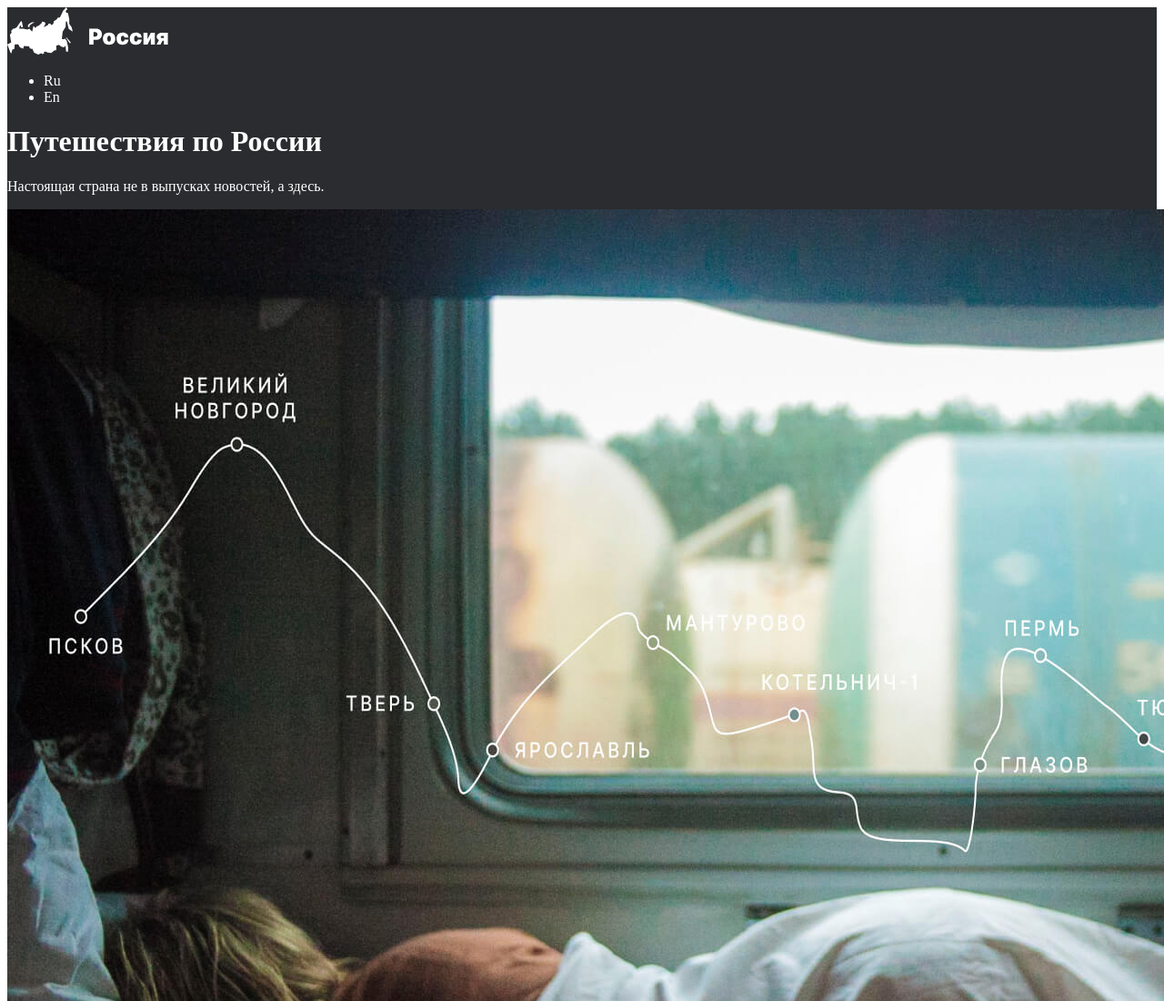
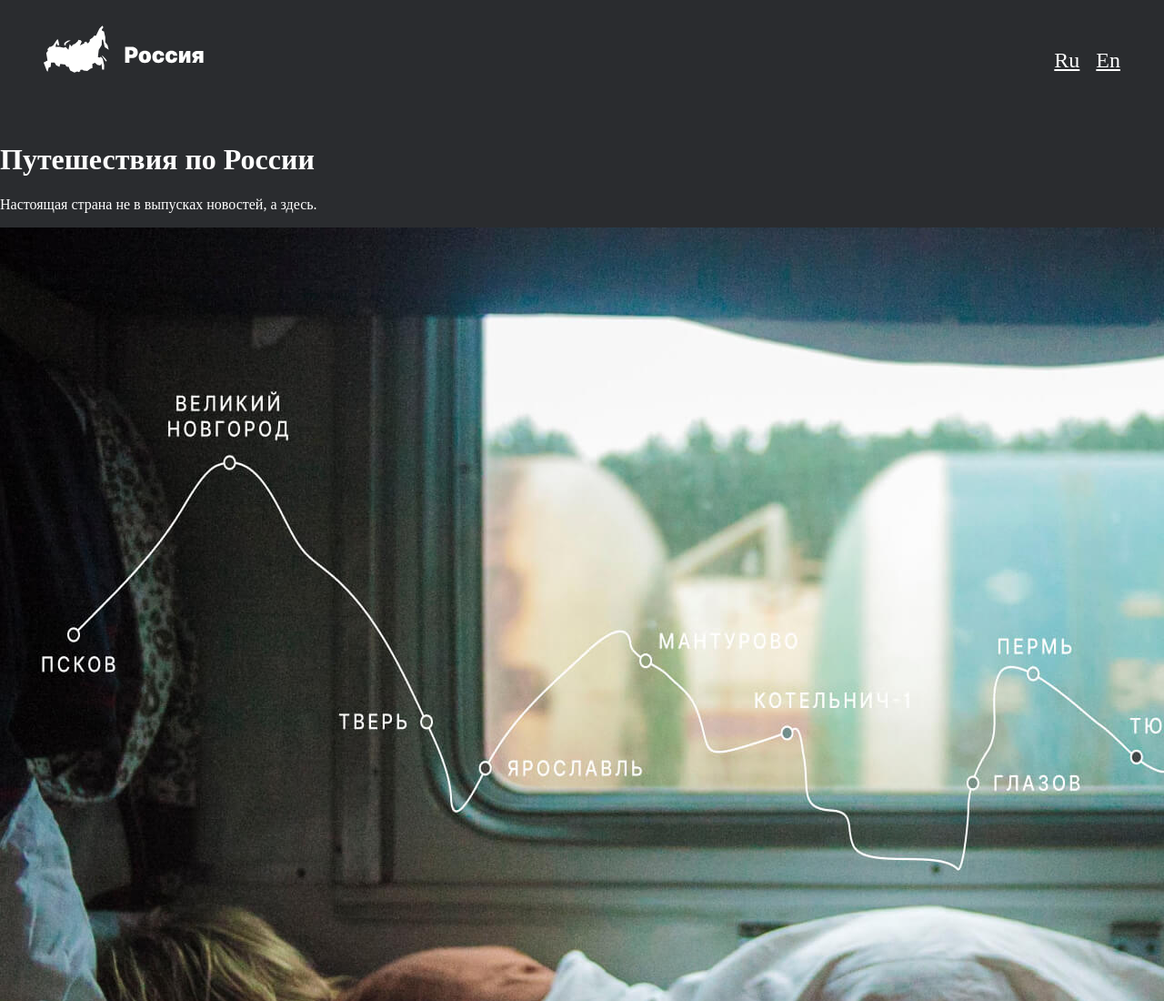
Before and after one commit to Ankotl/russian-travel, a plain HTML site: page index.html in a window 1280 px wide. Shown: the top 1100 px of the page at 91% size. Drawn offline with Linux system fonts and the light colour scheme.

Commit message:
Сделан Header

```diff
--- /dev/null
+++ b/blocks/header/__lang-link/header__lang-link.css
@@ -0,0 +1,10 @@
+.header__lang-link {
+    list-style: none;
+    text-decoration: underline;
+    font-weight: normal;
+font-size: 24px;
+line-height: 28px;
+text-align: right;
+display: flex;
+gap: 18px;
+}
--- /dev/null
+++ b/blocks/header/__logo/header__logo.css
@@ -0,0 +1,4 @@
+.header__logo {
+    width: 176px;
+    height: 52px;
+}
--- /dev/null
+++ b/blocks/header/header.css
@@ -0,0 +1,6 @@
+.header {
+    height: 52px;
+    display: flex;
+    justify-content: space-between;
+    padding: 28px 48px 56px 48px;
+}
--- /dev/null
+++ b/blocks/page/page.css
@@ -0,0 +1,4 @@
+.page {
+    background-color:#2A2C2F;
+    color: #fff;
+  }
--- a/index.html
+++ b/index.html
@@ -10,9 +10,9 @@
     <div class="page">
       <header class="header">
         <img src="./images/header-logo.svg" alt=" " class="header__logo">
-        <ul>
-          <li class="header__lang-link">Ru</li>
-          <li class="header__lang-link">En</li>
+        <ul class="header__lang-link">
+          <li>Ru</li>
+          <li>En</li>
         </ul>
       </header>
       <div class="lead">
--- a/pages/index.css
+++ b/pages/index.css
@@ -1,4 +1,6 @@
-.page {
-  background-color:#2A2C2F;
-  color: #fff;
-}
+@import url(../vendor/normalize.css);
+@import url(../vendor/fonts/fonts.css);
+@import url(../blocks/page/page.css);
+@import url(../blocks/header/header.css);
+@import url(../blocks/header/__logo/header__logo.css);
+@import url(../blocks/header/__lang-link/header__lang-link.css)
```
Also changed, not shown: vendor/Fonts/fonts.css (added).
